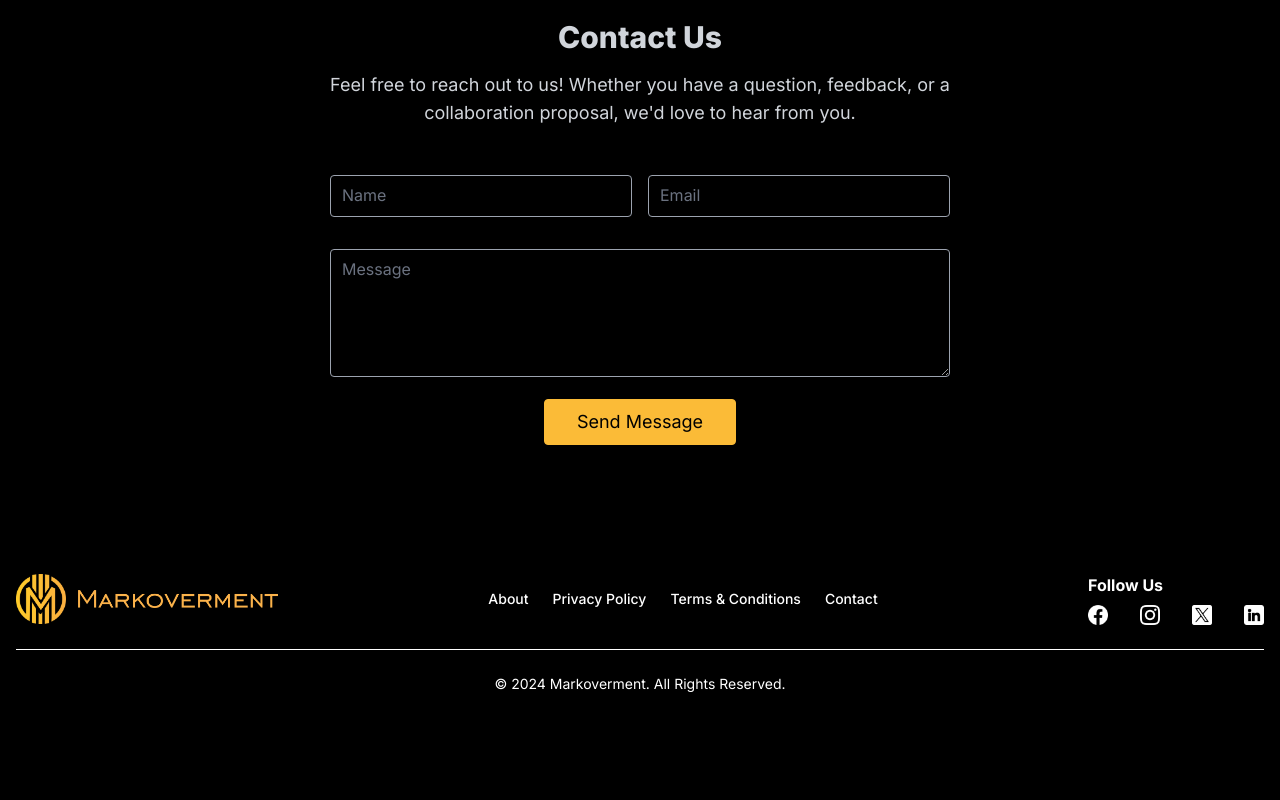
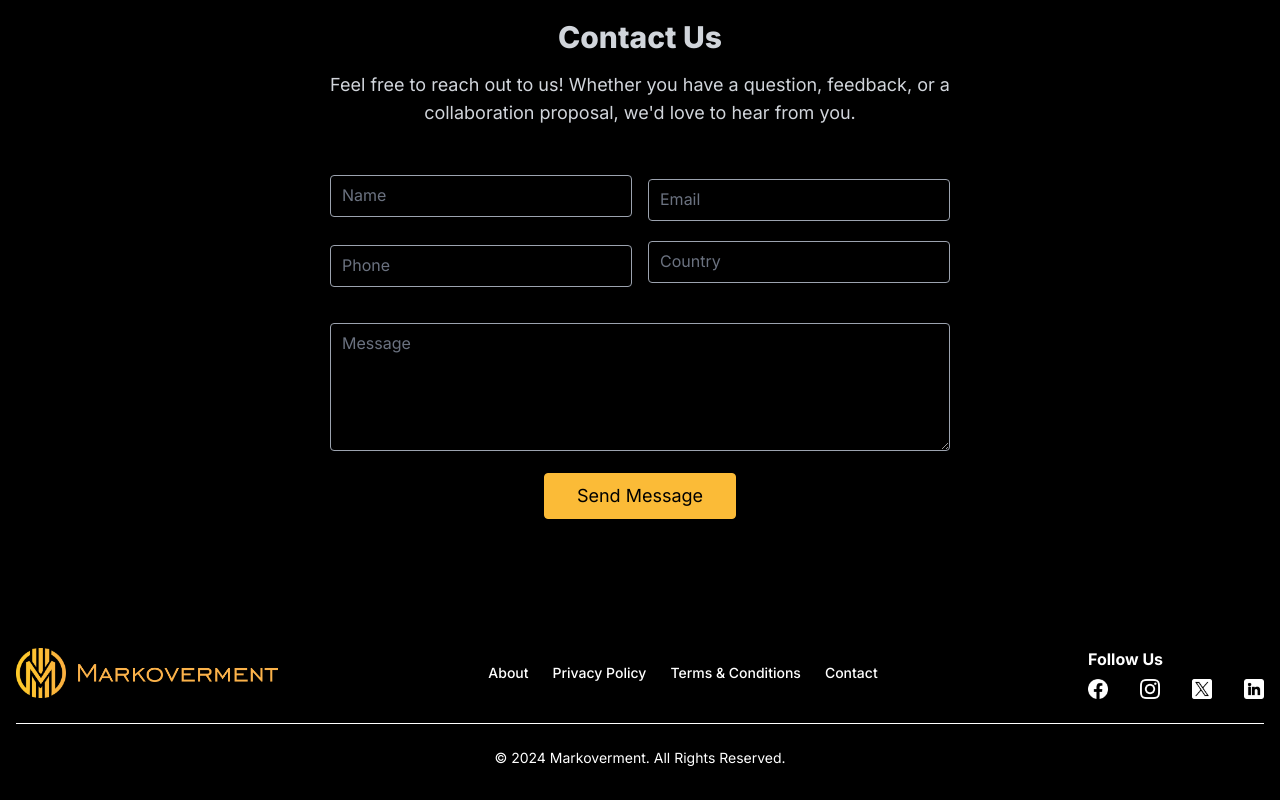
Before and after one commit to Muhammadnuman11/Markoverment, a Next.js app: page /contact in a window 1280 px wide. Shown: the part 1017-1817 px from the top of the page. Before the commit the page ends 1743 px from the top, so only its background shows below. Built offline with nearby package versions, Linux system fonts and the light colour scheme.

Commit message:
change form

```diff
--- a/app/contact/Contact.js
+++ b/app/contact/Contact.js
@@ -85,10 +85,22 @@ export default function Contact() {
                   <label for="name" className="absolute left-3 -top-6 bg-transparent text-sm leading-7 text-[#fbbb37] transition-all peer-placeholder-shown:left-3 peer-placeholder-shown:top-2  peer-placeholder-shown:text-base peer-placeholder-shown:text-gray-500 peer-focus:left-3 peer-focus:-top-6 peer-focus:text-[#fbbb37]">Name</label>
                 </div>
               </div>
-              <div className="w-full md:w-1/2 p-2">
+              <div className="w-full md:w-1/2 px-2 py-3">
                 <div className="relative">
                   <input type="email" id="email" name="email" className="peer w-full rounded border border-gray-400 bg-transparent py-1 px-3 text-base leading-8 text-gray-100 placeholder-transparent outline-none transition-colors duration-200 ease-in-out focus:border-[#fbbb37] focus:ring-0" placeholder="Email" />
                   <label for="email" className="absolute left-3 -top-6 bg-transparent text-sm leading-7 text-[#fbbb37] transition-all peer-placeholder-shown:left-3 peer-placeholder-shown:top-2  peer-placeholder-shown:text-base peer-placeholder-shown:text-gray-500 peer-focus:left-3 peer-focus:-top-6 peer-focus:text-[#fbbb37]">Email</label>
+                </div>
+              </div>
+              <div className="w-full md:w-1/2 px-2 py-3">
+                <div className="relative">
+                  <input type="number" id="phone" name="phone" className="peer w-full rounded border border-gray-400 bg-transparent py-1 px-3 text-base leading-8 text-gray-100 placeholder-transparent outline-none transition-colors duration-200 ease-in-out focus:border-[#fbbb37] focus:ring-0" placeholder="Phone" />
+                  <label for="phone" className="absolute left-3 -top-6 bg-transparent text-sm leading-7 text-[#fbbb37] transition-all peer-placeholder-shown:left-3 peer-placeholder-shown:top-2  peer-placeholder-shown:text-base peer-placeholder-shown:text-gray-500 peer-focus:left-3 peer-focus:-top-6 peer-focus:text-[#fbbb37]">Phone</label>
+                </div>
+              </div>
+              <div className="w-full md:w-1/2 p-2">
+                <div className="relative">
+                  <input type="text" id="country" name="country" className="peer w-full rounded border border-gray-400 bg-transparent py-1 px-3 text-base leading-8 text-gray-100 placeholder-transparent outline-none transition-colors duration-200 ease-in-out focus:border-[#fbbb37] focus:ring-0" placeholder="Country" />
+                  <label for="country" className="absolute left-3 -top-6 bg-transparent text-sm leading-7 text-[#fbbb37] transition-all peer-placeholder-shown:left-3 peer-placeholder-shown:top-2  peer-placeholder-shown:text-base peer-placeholder-shown:text-gray-500 peer-focus:left-3 peer-focus:-top-6 peer-focus:text-[#fbbb37]">Country</label>
                 </div>
               </div>
               <div className="mt-4 w-full p-2">
```
